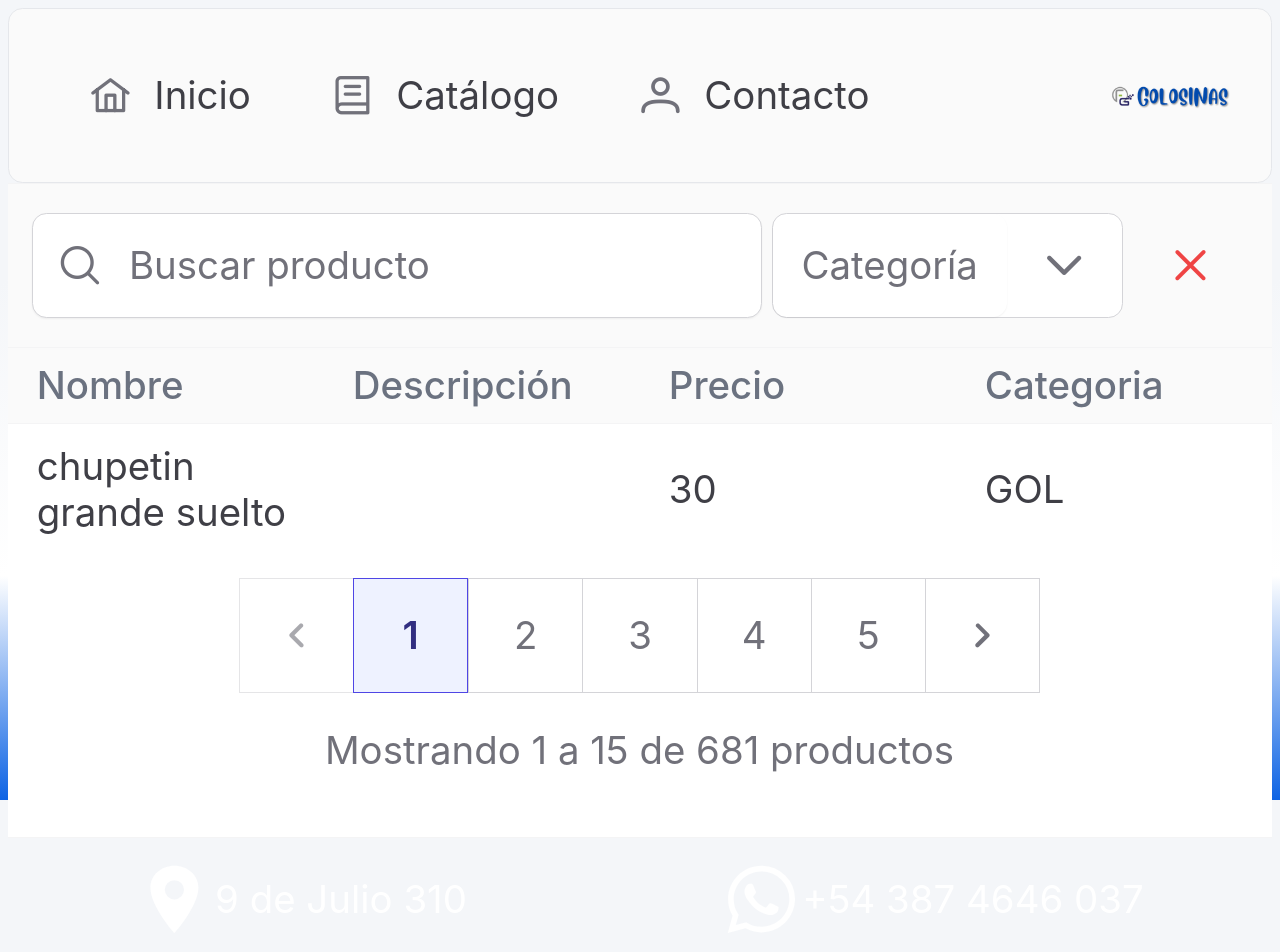
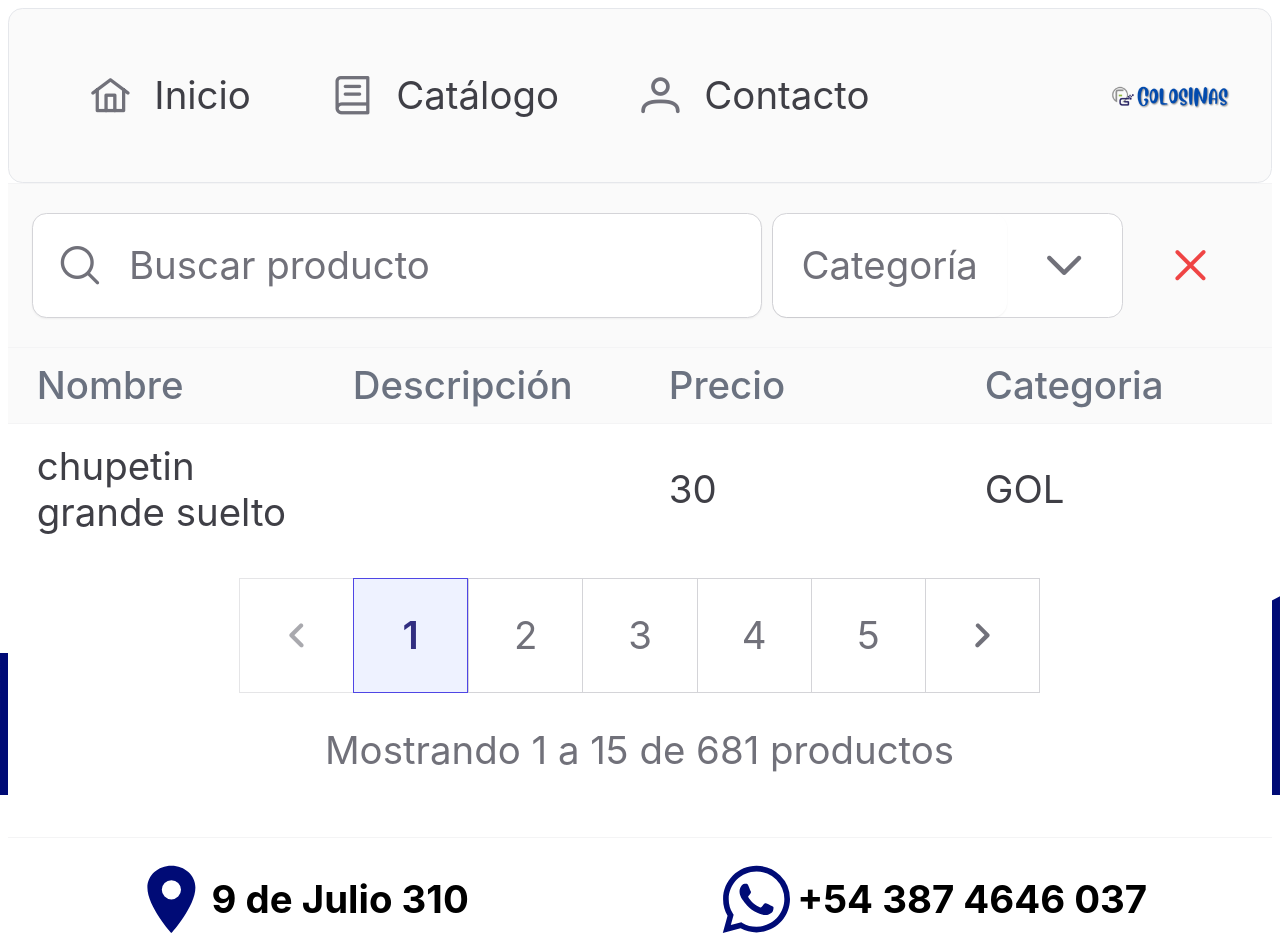
Before and after one commit to GonzaloGuaimas/candyshopwebsite-nextjs-mongodb, a Next.js app: page /catalog in a window 1280 px wide. Shown: the top 952 px of the page. Built offline with nearby package versions, Linux system fonts and the light colour scheme; no server answers; a web font is replaced by a local one.

Commit message:
change background-image

```diff
--- a/src/components/FooterBar.tsx
+++ b/src/components/FooterBar.tsx
@@ -5,11 +5,11 @@ export const FooterBar = () => {
   return (
     <div className='footer-container'>
       <div>
-          <IoLocationSharp  size={'2em'} color={'white'}/>
+          <IoLocationSharp  size={'2em'} color={'#000b76'}/>
           <p>9 de Julio 310</p>
       </div>
       <div>
-          <IoLogoWhatsapp  size={'2em'} color={'white'}/>
+          <IoLogoWhatsapp  size={'2em'} color={'#000b76'}/>
           <p>+54 387 4646 037</p>
       </div>
     </div>
--- a/styles/globals.css
+++ b/styles/globals.css
@@ -2,18 +2,24 @@ html,
 body {
   font-size: 3vw !important;
   font-family: Inter, ui-sans-serif, system-ui, -apple-system, BlinkMacSystemFont, "Segoe UI", Roboto, "Helvetica Neue", Arial, "Noto Sans", sans-serif, "Apple Color Emoji", "Segoe UI Emoji", "Segoe UI Symbol", "Noto Color Emoji";
-  height: 100vh;
-  background: linear-gradient(0deg, rgba(0,74,173,1) 0%, rgb(13, 99, 228) 0%, rgba(255,255,255,1) 28%, rgba(244,246,249,1) 65%);
+  height: 99.4%;
+  background-image: url('../src/assets/img/wave.svg');
+  background-repeat: no-repeat;
+  background-position: bottom;
+  /* background-color: #251F61; */
+  /* background-image: linear-gradient(to top, #251F61 1%, #ffff 80%); */
+  /* background-image: linear-gradient(to top, #accbee 0%, #e7f0fd 100%); */
+  /* background: linear-gradient(0deg, rgba(0,74,173,1) 0%, rgb(13, 99, 228) 0%, rgba(255,255,255,1) 28%, rgba(244,246,249,1) 65%); */
 }
 #__next{
-  min-height: 100vh !important;
+  min-height: 99.4% !important;
 }
 
 
 /*------------------------------------*/
 
 .main-container{
-  height: 100vh;
+  height: 99.4%;
   display: flex;
   justify-content: space-around;
   flex-direction: column;
@@ -53,9 +59,9 @@ body {
   height: unset !important;
 }
 .image-container .image:hover {
-  -webkit-transform: scale(1.2);
-  -ms-transform: scale(1.2);
-  transform: scale(1.2);
+  -webkit-transform: scale(0.8);
+  -ms-transform: scale(0.8);
+  transform: scale(0.8);
   transition: 1s ease;
   object-fit: contain;
   width: 100% !important;
@@ -64,7 +70,7 @@ body {
 }
 
 .main-container-catalog{
-  height: 100vh;
+  height: 99.4%;
   display: flex;
   justify-content: space-between;
   flex-direction: column;
@@ -72,9 +78,11 @@ body {
 
 .footer-container{
   display: flex;
-  color: white;
   justify-content: space-around;
   margin-bottom: 1rem;
+}
+.footer-container p{
+  font-weight: bold;
 }
 .footer-container div {
   display: grid;
```
Also changed, not shown: src/assets/img/wave.svg (added).
